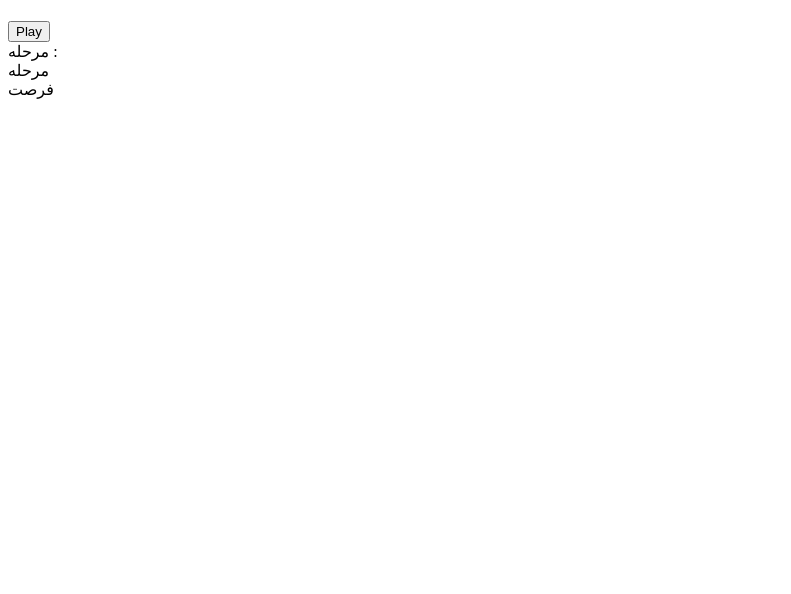
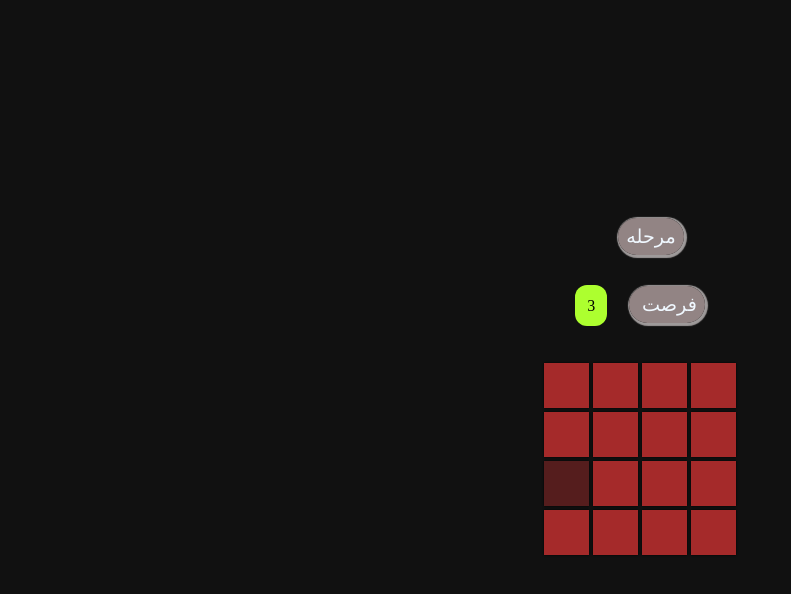
Before and after one commit to smartgit2831/mahdi_four, a plain HTML site: page index.html in a window 1280 px wide. Shown: the whole page, without its empty margins (0-791 px from the left). Drawn offline with Linux system fonts and the light colour scheme.

Commit message:
Update index.html

```diff
--- a/index.html
+++ b/index.html
@@ -4,6 +4,7 @@
     <meta charset="UTF-8">
     <meta http-equiv="X-UA-Compatible" content="IE=edge">
     <meta name="viewport" content="width=device-width, initial-scale=1.0">
+    <link rel="stylesheet" href="./index.css">
     <title>game-color</title>
 </head>
 <body>
@@ -31,5 +32,6 @@
             <div class="container" id="container"></div>
         </div>
     </div>
+    <script src="./index.js"></script>
 </body>
 </html>
```
